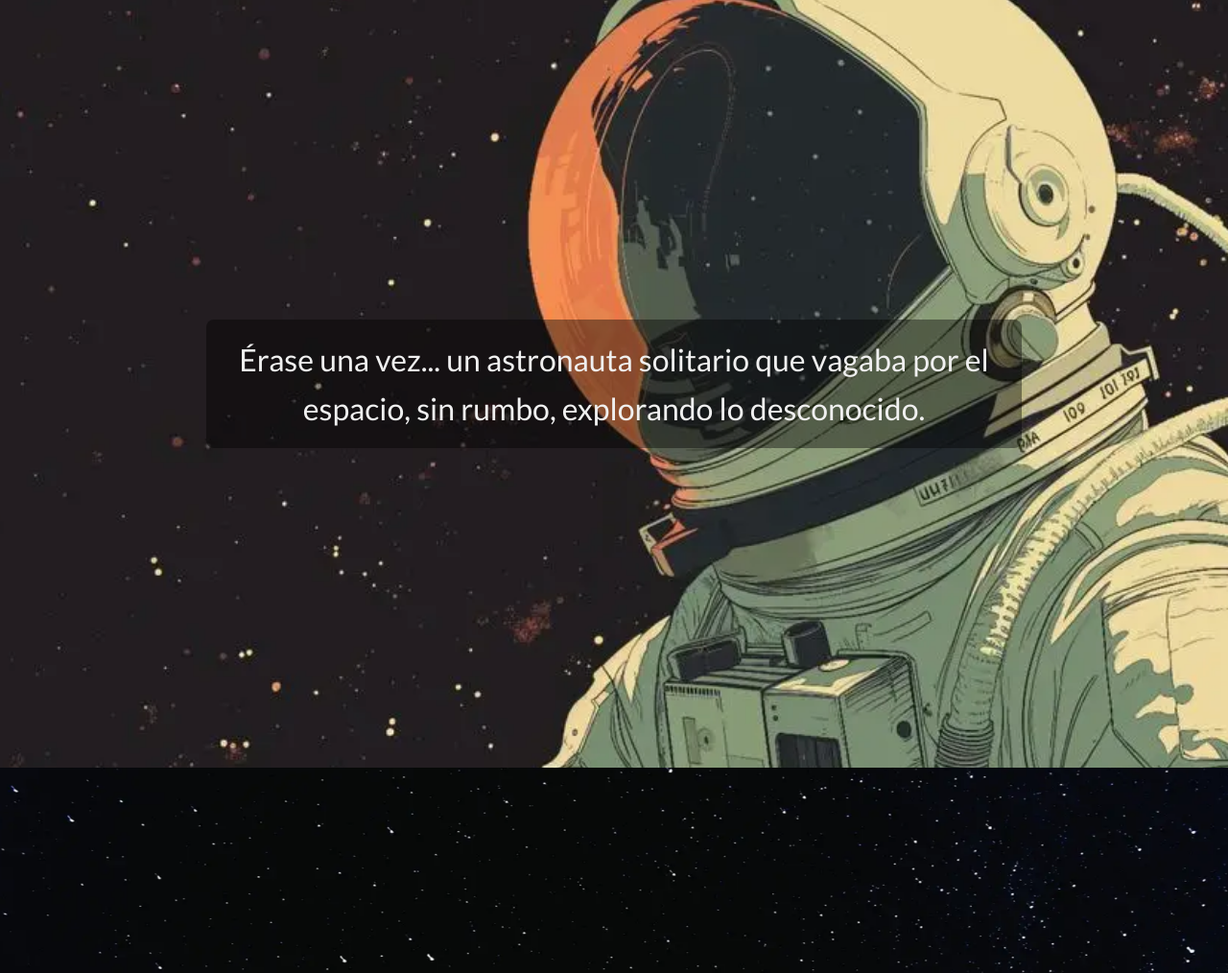
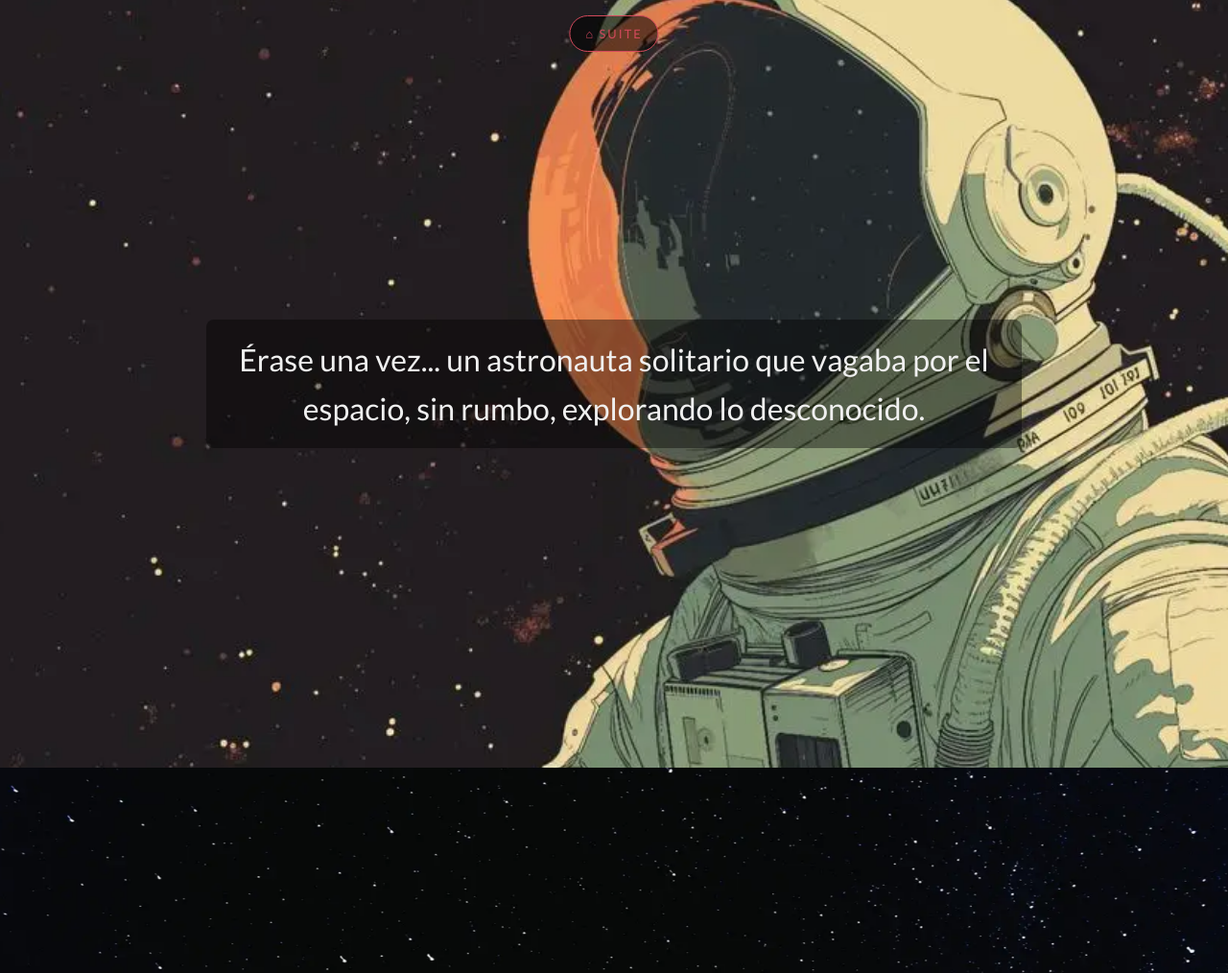
Before and after one commit to RAlexander777/TYR, a website built with Vite: page historia/index.html in a window 1280 px wide. Shown: the top 1014 px of the page at 96% size. Built offline with nearby package versions, Linux system fonts and the light colour scheme.

Commit message:
feat: add suite home button to every experience header

```diff
--- a/historia/index.html
+++ b/historia/index.html
@@ -9,6 +9,8 @@
     <title>Nuestra historia · TYR</title>
 </head>
 <body>
+    <a class="suite-link suite-link--fixed" href="../index.html" aria-label="Volver a la suite TYR">⌂ Suite</a>
+
     <section id="img1" class="parallax-section" aria-label="Introducción">
         <div class="parallax-bg" style="background-image: url('assets/bg1.webp');" aria-hidden="true"></div>
         <div class="content">
--- a/morpag/style.css
+++ b/morpag/style.css
@@ -28,6 +28,10 @@ nav {
   left: 0;
   right: 0;
   z-index: var(--z-base);
+}
+
+nav .suite-link {
+  margin-bottom: 0;
 }
 
 .code a {
--- a/src/styles/base.css
+++ b/src/styles/base.css
@@ -43,6 +43,37 @@ a {
   color: inherit;
 }
 
+.suite-link {
+  display: inline-flex;
+  align-items: center;
+  gap: var(--space-2);
+  padding: var(--space-2) var(--space-4);
+  border: 1px solid var(--color-accent);
+  border-radius: var(--radius-pill);
+  color: var(--color-accent);
+  text-decoration: none;
+  font-size: 0.8rem;
+  letter-spacing: 2px;
+  text-transform: uppercase;
+  margin-bottom: var(--space-4);
+  transition: background var(--duration-fast), color var(--duration-fast);
+}
+
+.suite-link:hover {
+  background: var(--color-accent);
+  color: var(--color-white);
+}
+
+.suite-link--fixed {
+  position: fixed;
+  top: var(--space-4);
+  left: 50%;
+  transform: translateX(-50%);
+  z-index: var(--z-deco);
+  background: rgba(0, 0, 0, 0.55);
+  margin: 0;
+}
+
 .sr-only {
   position: absolute;
   width: 1px;
```
Also changed, not shown: cumple/index.html (+1 -0 lines), morpag/index.html (+1 -0 lines), puzzle/index.html (+1 -0 lines).
